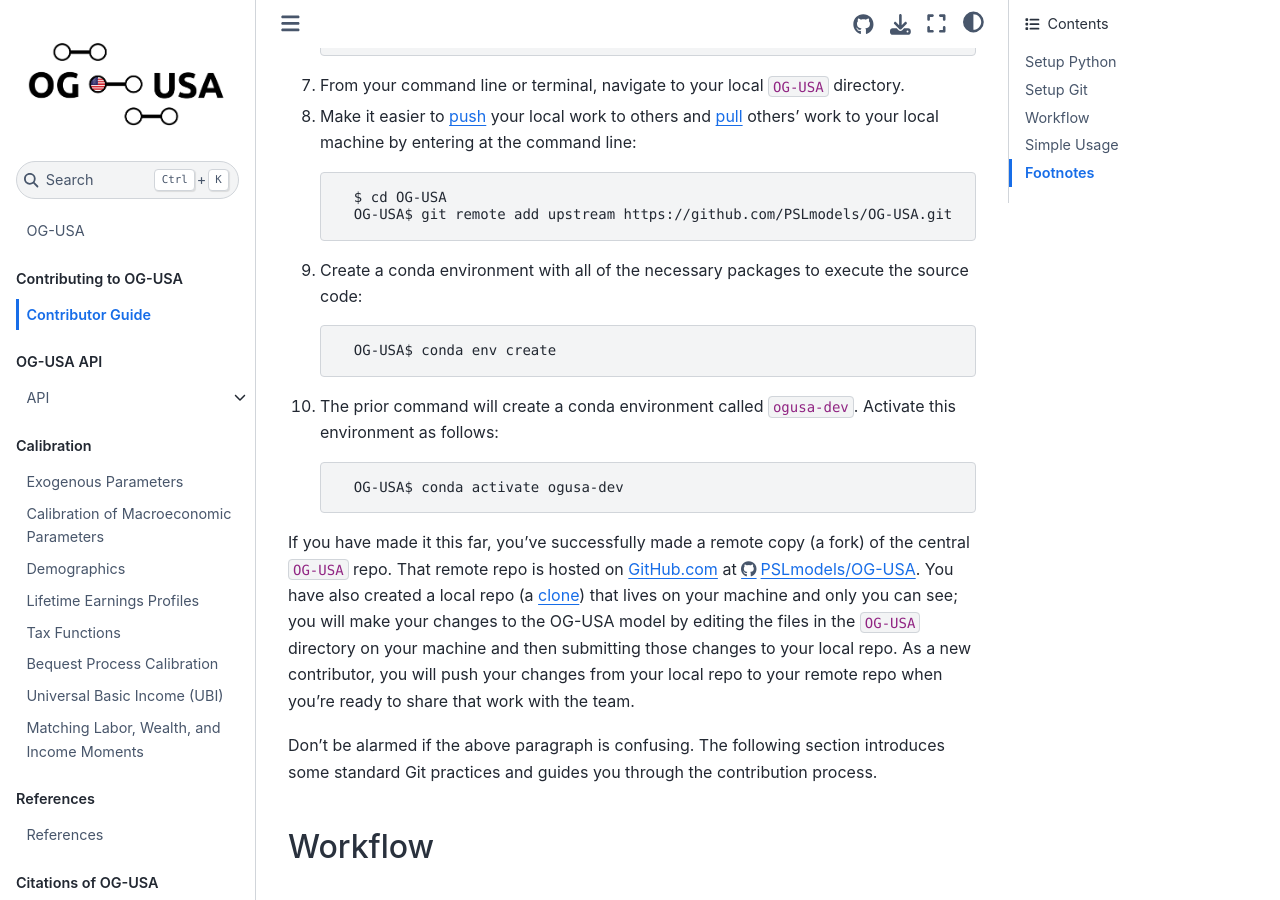
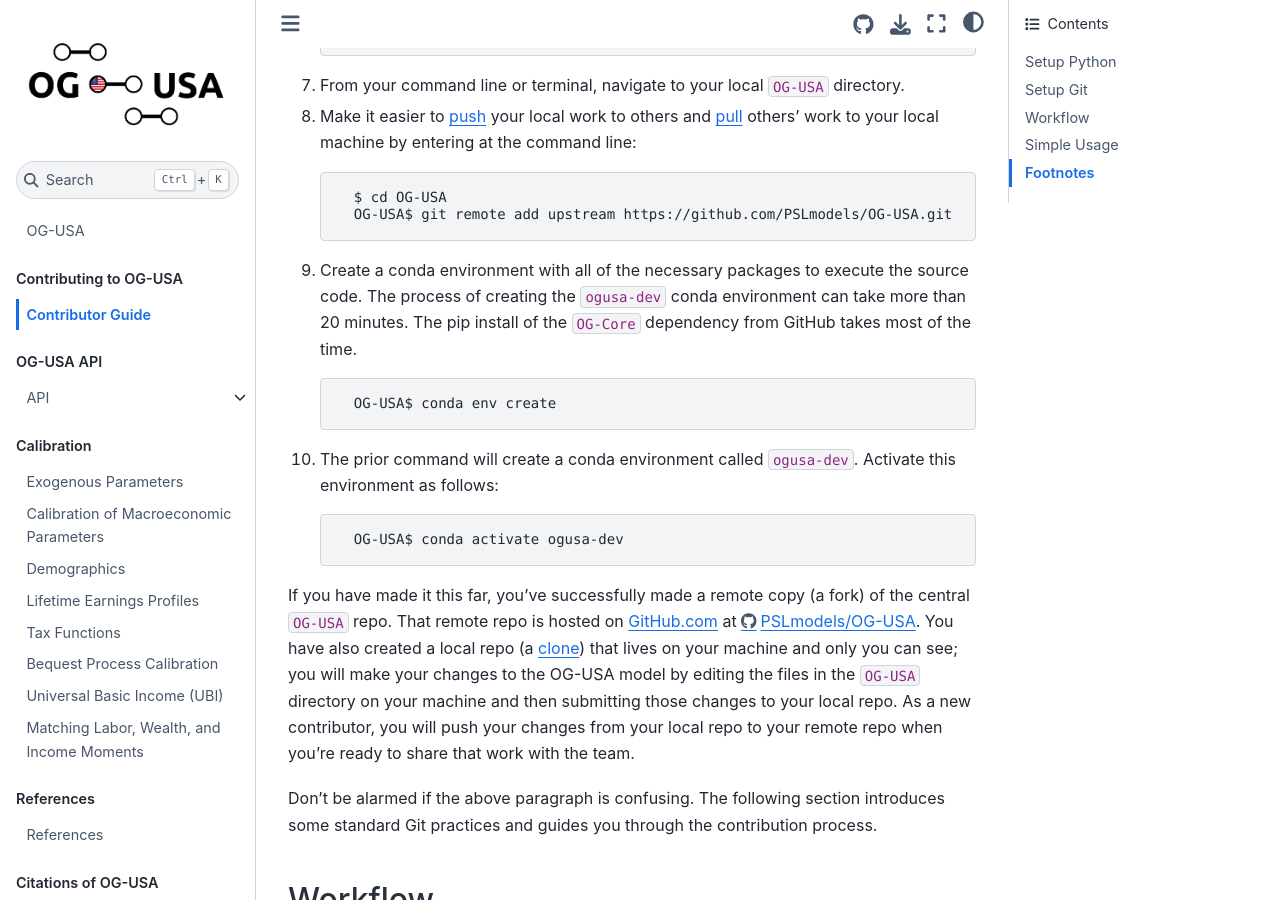
Before and after one commit to PSLmodels/OG-USA, a Jupyter Book: the page built from docs/book/content/contributing/contributor_guide.md, in a window 1280 px wide and 900 px high, scrolled down 1115 px. Built offline with Jupyter Book 1.0.4 settings and Sphinx 7.4.7 and the Sphinx Book theme 1.1.4, drawn with Linux system fonts in a browser that asks for light colours.

Commit message:
Added warning that creating environment takes +20 min due to OG-Core

````diff
--- a/docs/book/content/contributing/contributor_guide.md
+++ b/docs/book/content/contributing/contributor_guide.md
@@ -42,8 +42,9 @@ If you have already completed the {ref}`Sec_SetupPython` and {ref}`Sec_SetupGit`
       OG-USA$ git remote add upstream https://github.com/PSLmodels/OG-USA.git
     ```
 
-9. Create a conda environment with all of the necessary packages to
-   execute the source code:
+9. Create a conda environment with all of the necessary packages to execute the source code.
+The process of creating the `ogusa-dev` conda environment can take more than 20 minutes.
+The pip install of the `OG-Core` dependency from GitHub takes most of the time.
 
     ```
       OG-USA$ conda env create
````
Also changed, not shown: README.md (+1 -1 lines).
